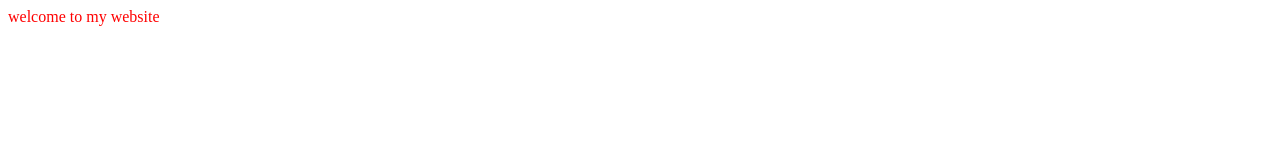
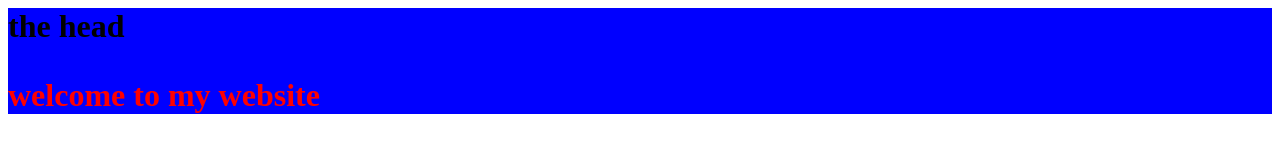
Before and after one commit to shrouk-mohamed/My-project, a plain HTML site: page index.html in a window 1280 px wide. Drawn offline with Linux system fonts and the light colour scheme.

Commit message:
new edit in branch pre

```diff
--- a/index.html
+++ b/index.html
@@ -4,6 +4,7 @@
 <link rel="stylesheet" href="style.css">
 </head>
 <body>
+<h1>the head </h>
 <p> welcome to my website</p>
 </body>
 </html>
--- a/style.css
+++ b/style.css
@@ -1,3 +1,6 @@
 p{
 color:red;
 }
+h1{
+background-color:blue;
+}
```
